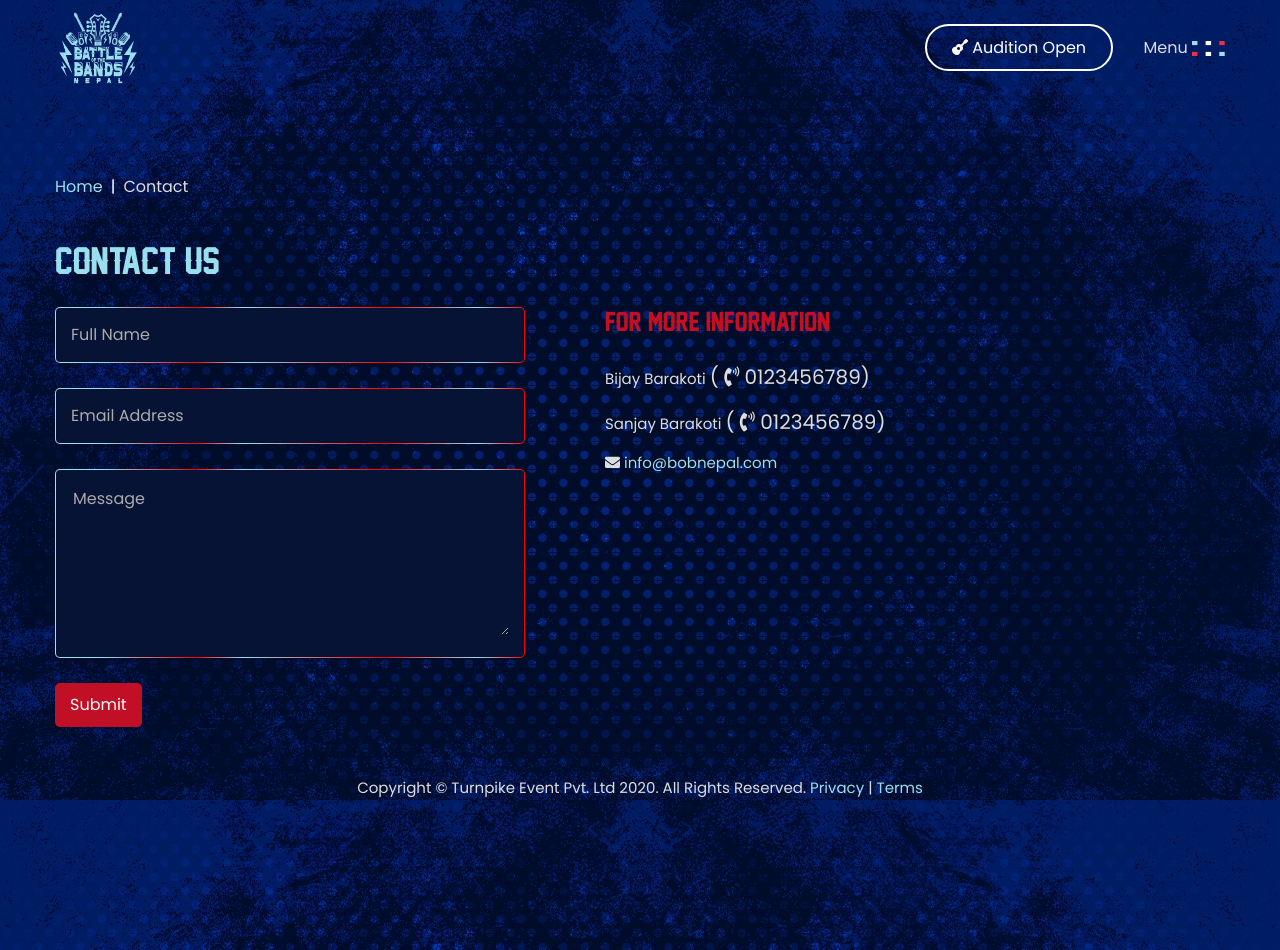
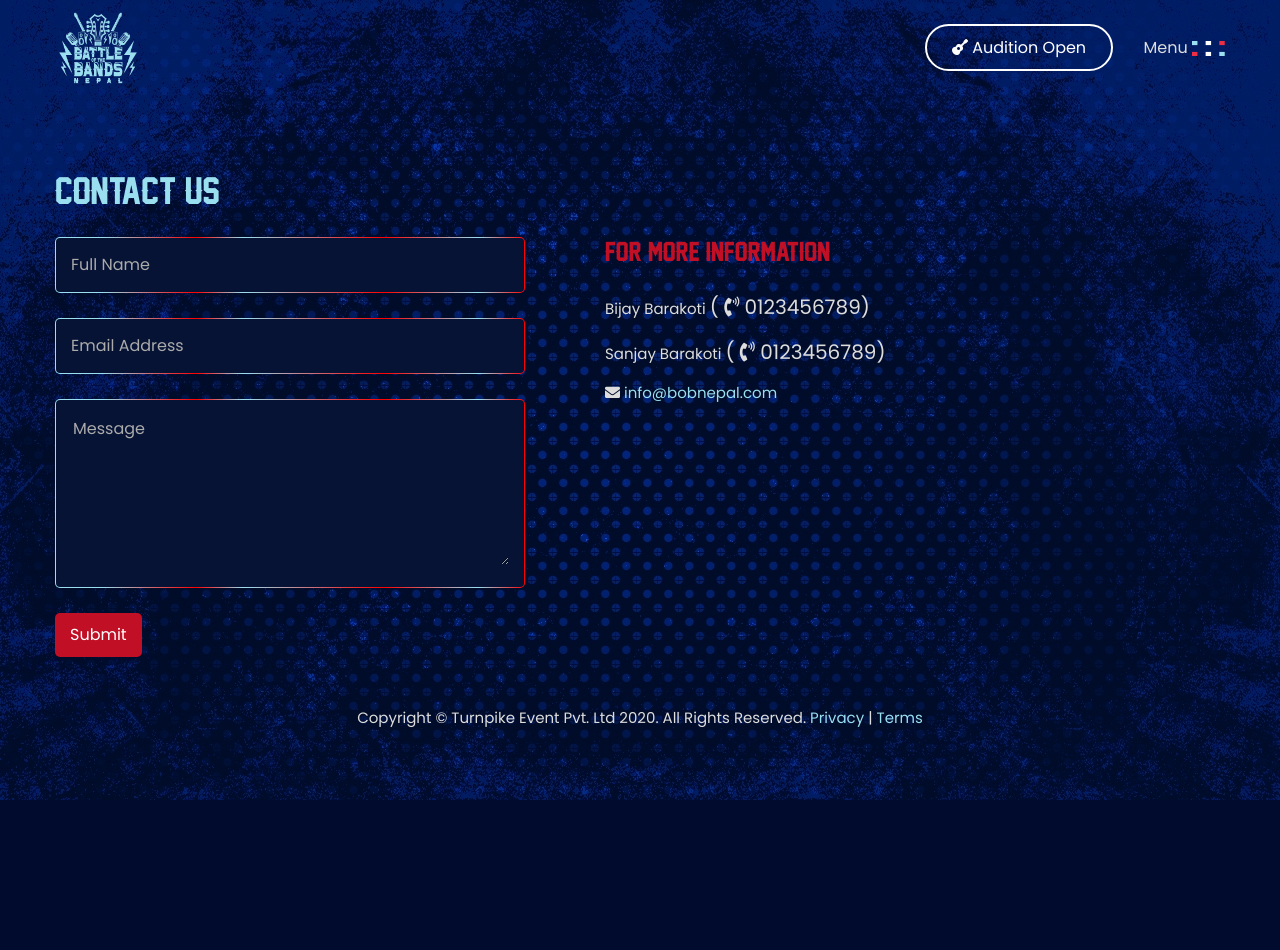
Before and after one commit to saubhagyarai/bobnepal, a PHP site: page /contact.php in a window 1280 px wide. After the commit the page ends 800 px from the top, so only its background shows below. Run offline with PHP 8.4, Linux system fonts and the light colour scheme; some libraries are stand-ins or nearby versions.

Commit message:
Change in about us

```diff
--- a/contact.php
+++ b/contact.php
@@ -1,12 +1,5 @@
 <?php include('./inc/header.php'); ?>
-<section class="page-menu">
-	<nav aria-label="breadcrumb">
-		<ul class="breadcrumb">
-			<li><a href="">Home</a></li>
-			<li>Contact</li>
-		</ul>
-	</nav>
-</section>
+
 <section class="contact-content">
 	<h1>Contact Us</h1>
 	<div class="row">
--- a/css/style.css
+++ b/css/style.css
@@ -797,7 +797,11 @@ section.schedule-content {
 }
 
 
-/*contact*/
+/* === contact === */
+
+section.contact-content {
+    padding-top: 170px;
+}
 
 .contact-information {
     padding-left: 50px;
```
